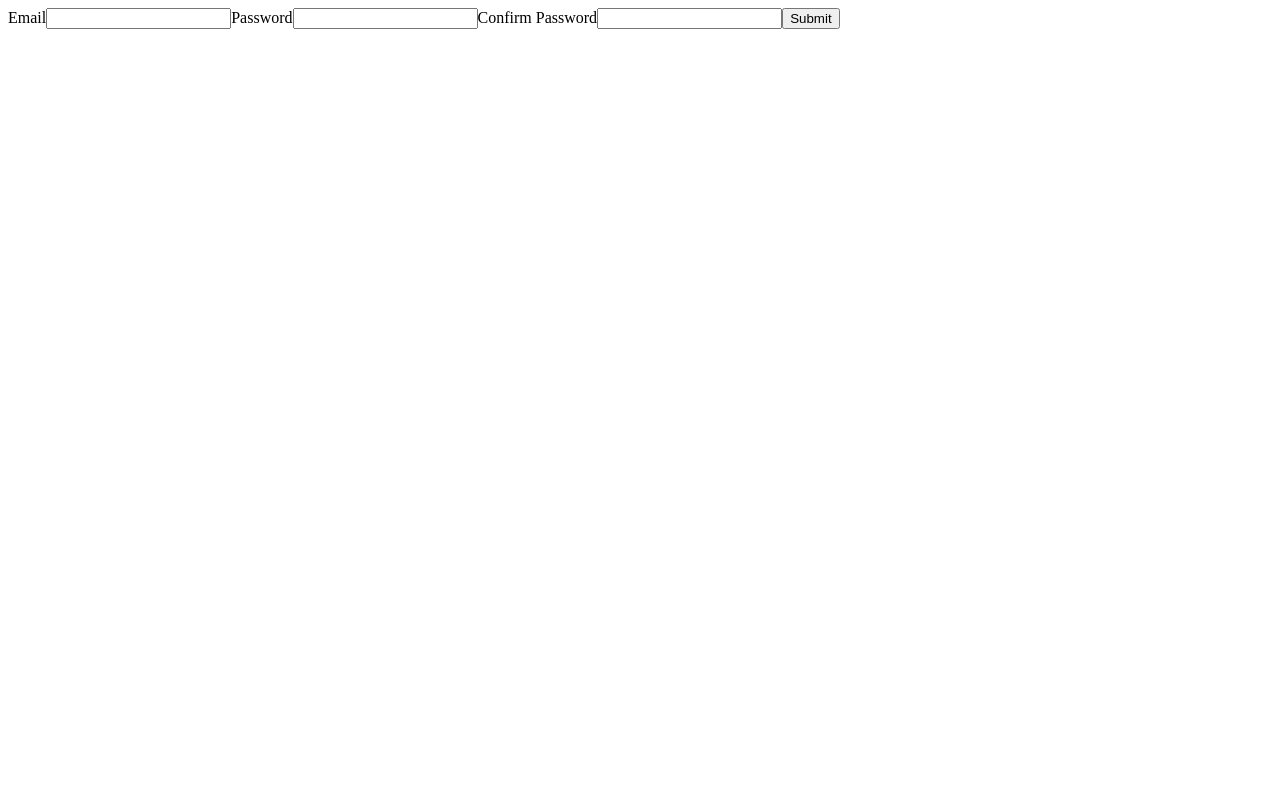
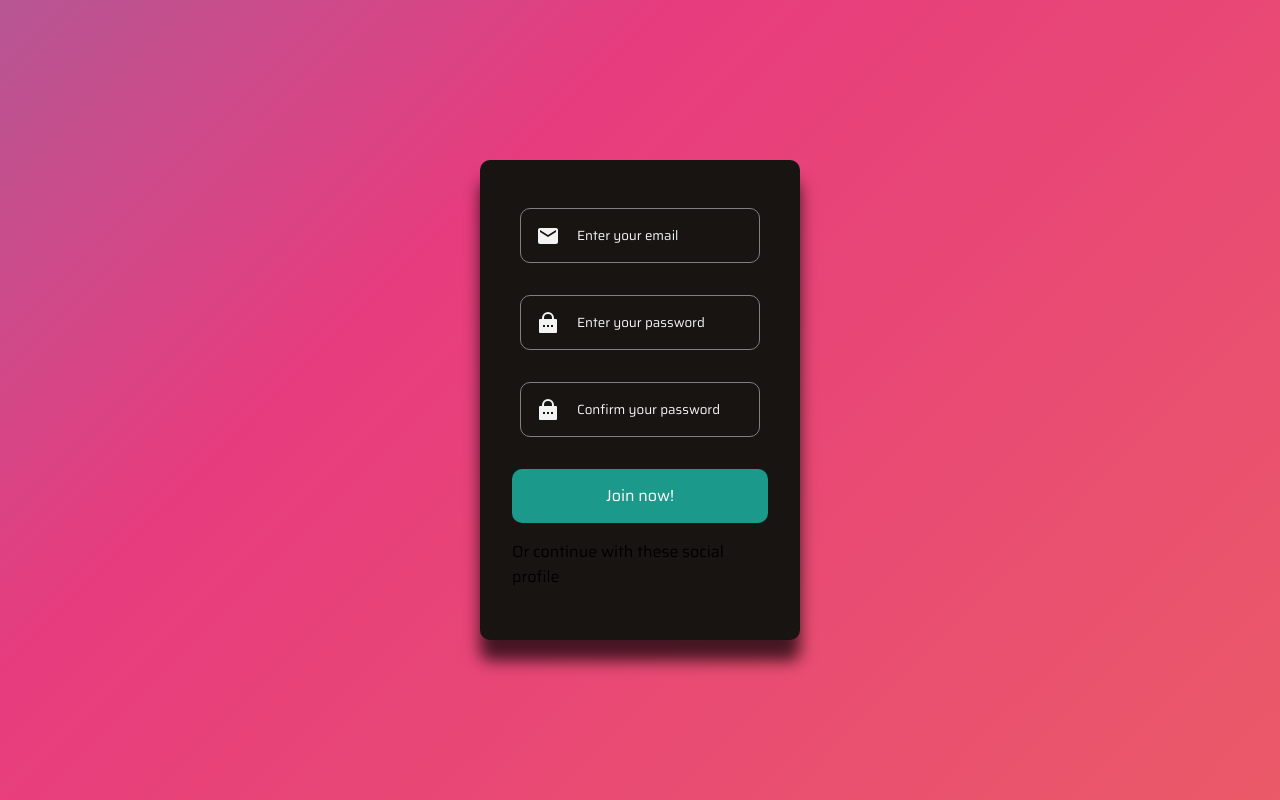
Before and after one commit to Clanhouse/project-autoapplynet, a React (Create React App) app in the folder frontend/: page /auth in a window 1280 px wide. Built offline with nearby package versions, Linux system fonts and the light colour scheme.

Commit message:
add styling to form
add styled components to Auth and create globalStyles to manage all styles in frontend

```diff
--- a/frontend/package.json
+++ b/frontend/package.json
@@ -8,6 +8,7 @@
     "formik": "^2.2.9",
     "react": "^17.0.2",
     "react-dom": "^17.0.2",
+    "react-icons": "^4.2.0",
     "react-redux": "^7.2.4",
     "react-router-dom": "^5.3.0",
     "styled-components": "^5.3.1",
--- a/frontend/public/index.html
+++ b/frontend/public/index.html
@@ -5,8 +5,17 @@
     <link rel="icon" href="%PUBLIC_URL%/favicon.ico" />
     <meta name="viewport" content="width=device-width, initial-scale=1" />
     <meta name="theme-color" content="#000000" />
-    <meta name="description" content="Web site created using create-react-app" />
+    <meta
+      name="description"
+      content="Web site created using create-react-app"
+    />
     <link rel="apple-touch-icon" href="%PUBLIC_URL%/logo192.png" />
+    <link rel="preconnect" href="https://fonts.googleapis.com" />
+    <link rel="preconnect" href="https://fonts.gstatic.com" crossorigin />
+    <link
+      href="https://fonts.googleapis.com/css2?family=Saira:wght@400;700&display=swap"
+      rel="stylesheet"
+    />
     <!--
       manifest.json provides metadata used when your web app is installed on a
       user's mobile device or desktop. See https://developers.google.com/web/fundamentals/web-app-manifest/
--- a/frontend/src/components/App/App.tsx
+++ b/frontend/src/components/App/App.tsx
@@ -1,10 +1,12 @@
 import Home from "../Home/Home";
 import Auth from "../Auth/Auth";
 import { BrowserRouter as Router, Switch, Route } from "react-router-dom";
+import GlobalStyle from "../../globalStyles"
 
 function App() {
   return (
     <Router>
+      <GlobalStyle />
       <Switch>
         <Route path="/" exact>
           <Home />
--- a/frontend/src/components/Auth/Auth.tsx
+++ b/frontend/src/components/Auth/Auth.tsx
@@ -1,10 +1,13 @@
 import React from "react";
 import { useFormik } from "formik";
-import {validate} from "./validation"
-
-
+import { validate } from "./validation";
+import styled from "styled-components";
+import { MdEmail } from "react-icons/md";
+import { RiLockPasswordFill } from "react-icons/ri";
 
 const Auth = () => {
+  const isSignUp = true;
+
   const formik = useFormik({
     initialValues: {
       email: "",
@@ -17,49 +20,180 @@ const Auth = () => {
     },
   });
   return (
+    <Wrapper>
       <form onSubmit={formik.handleSubmit}>
-      <label htmlFor="email">Email</label>
-      <input
+        {/* <label htmlFor="email">Email</label> */}
+
+        <Search>
+          <MdEmail
+            style={{ marginLeft: "1rem", position: "absolute" }}
+            color="#f2f4f3"
+            size="1.5em"
+          />
+          <SearchBar
             id="email"
             name="email"
             type="email"
             onChange={formik.handleChange}
             onBlur={formik.handleBlur}
             value={formik.values.email}
+            placeholder="Enter your email"
           />
+        </Search>
         {formik.touched.email && formik.errors.email ? (
-        <div>{formik.errors.email}</div>
+          <Error>{formik.errors.email}</Error>
         ) : null}
 
-      <label htmlFor="password">Password</label>
-      <input
+        {/* <label htmlFor="password">Password</label> */}
+        <Search>
+          <RiLockPasswordFill
+            style={{ marginLeft: "1rem", position: "absolute" }}
+            color="#f2f4f3"
+            size="1.5em"
+          />
+          <SearchBar
             id="password"
             name="password"
             type="password"
             onChange={formik.handleChange}
             onBlur={formik.handleBlur}
             value={formik.values.password}
+            placeholder="Enter your password"
           />
+        </Search>
         {formik.touched.password && formik.errors.password ? (
-        <div>{formik.errors.password}</div>
+          <Error>{formik.errors.password}</Error>
         ) : null}
 
-      <label htmlFor="email">Confirm Password</label>
-      <input
+        {/* <label htmlFor="email">Confirm Password</label> */}
+        {isSignUp && (
+          <Search>
+            <RiLockPasswordFill
+              style={{ marginLeft: "1rem", position: "absolute" }}
+              color="#f2f4f3"
+              size="1.5em"
+            />
+            <SearchBar
               id="confirmPassword"
               name="confirmPassword"
               type="password"
               onChange={formik.handleChange}
               onBlur={formik.handleBlur}
               value={formik.values.confirmPassword}
+              placeholder="Confirm your password"
             />
+          </Search>
+        )}
         {formik.touched.confirmPassword && formik.errors.confirmPassword ? (
-        <div>{formik.errors.confirmPassword}</div>
+          <Error>{formik.errors.confirmPassword}</Error>
         ) : null}
 
-      <button type="submit">Submit</button>
+        <button type="submit" className="btn btn-form">
+          Join now!
+        </button>
+
+        <div>
+          <p>Or continue with these social profile</p>
+        </div>
       </form>
+    </Wrapper>
   );
 };
 
+const Wrapper = styled.div`
+  height: 100vh;
+  display: flex;
+  justify-content: center;
+  align-items: center;
+  background: linear-gradient(-45deg, #ee7752, #e73c7e, #23a6d5, #23d5ab);
+  background-size: 400% 400%;
+  animation: gradient 15s ease infinite;
+
+  @keyframes gradient {
+    0% {
+      background-position: 0% 50%;
+    }
+    50% {
+      background-position: 100% 50%;
+    }
+    100% {
+      background-position: 0% 50%;
+    }
+  }
+
+  form {
+    display: flex;
+    flex-direction: column;
+    background: #171412;
+    width: 25%;
+    height: 60%;
+    padding: 2rem 2rem;
+    border-radius: 10px;
+    box-shadow: 0rem 1.3rem 1rem rgba(0, 0, 0, 0.7);
+
+    .btn-form {
+      border: none;
+      padding: 0.9rem 4rem;
+      margin-top: 1rem;
+      margin-bottom: 1rem;
+      background: #1b998b;
+      color: white;
+      border-radius: 10px;
+      font-size: 1rem;
+      font-family: "Saira", sans-serif;
+      cursor: pointer;
+      transition: all 0.2s;
+
+      &:hover {
+        transform: translateY(-3px);
+      }
+
+      &:active {
+        transform: translateY(-1px);
+      }
+    }
+  }
+`;
+
+const Search = styled.div`
+  padding: 0.5rem;
+  margin: 0.5rem;
+  position: relative;
+  display: flex;
+  align-items: center;
+  width: 100%;
+  align-self: center;
+`;
+
+const SearchBar = styled.input`
+  padding: 1rem 1rem 1rem 3.5rem;
+  width: 100%;
+  border-radius: 10px;
+  border: none;
+  background: #171412;
+  color: grey;
+  border: 1px solid grey;
+  transition: all 0.2s;
+  font-family: "Saira", sans-serif;
+
+  &::placeholder {
+    color: #f2f4f3;
+  }
+
+  &:focus {
+    background: grey;
+  }
+
+  &:focus::placeholder {
+    color: #f2f4f3;
+  }
+`;
+
+const Error = styled.p`
+  color: white;
+  font-size: 1rem;
+  text-align: left;
+  padding: 0rem 1rem;
+`;
+
 export default Auth;
--- a/frontend/src/components/Auth/validation.ts
+++ b/frontend/src/components/Auth/validation.ts
@@ -13,6 +13,8 @@ export type Errors = {
 export const validate = (values: Values) => {
   const errors: Errors = {};
 
+  const isSignUp = true;
+
   if (!values.email) {
     errors.email = "Required";
   } else if (!/^[A-Z0-9._%+-]+@[A-Z0-9.-]+\.[A-Z]{2,4}$/i.test(values.email)) {
@@ -25,9 +27,9 @@ export const validate = (values: Values) => {
     errors.password = "Must be 6 characters long";
   }
 
-  if (!values.confirmPassword) {
+  if (!values.confirmPassword && isSignUp) {
     errors.confirmPassword = "Required";
-  } else if (values.confirmPassword !== values.password) {
+  } else if (values.confirmPassword !== values.password && isSignUp) {
     errors.confirmPassword = "Password must by equal";
   }
 
--- /dev/null
+++ b/frontend/src/globalStyles.js
@@ -0,0 +1,17 @@
+import { createGlobalStyle } from "styled-components";
+
+const GlobalStyle = createGlobalStyle`
+
+  *, *::after, *::before{
+    margin: 0;
+    padding: 0;
+    box-sizing: border-box;
+  }
+
+  body{
+    font-family: 'Saira', sans-serif;
+  }
+
+`;
+
+export default GlobalStyle;
```
Also changed, not shown: 2 other files (tests, documents, lock files or other folders). Lines whose indentation alone changed are shown as unchanged.
